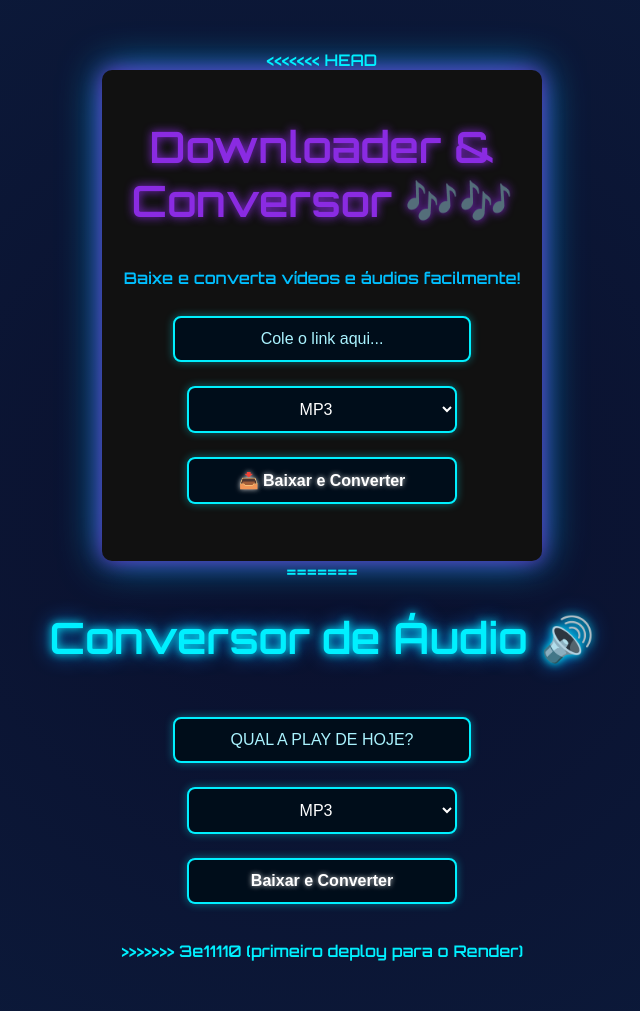
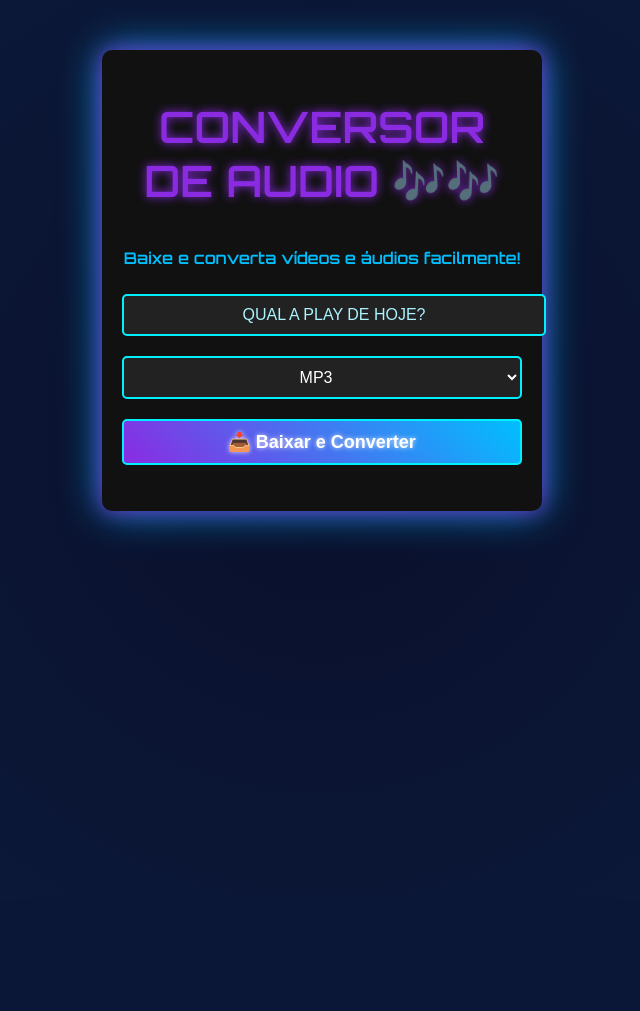
Before and after one commit to blackoutt444/conversor-de-audio, a Flask app: page / in a window 1280 px wide. Shown: the whole page, without its empty margins (318-958 px from the left). After the commit the page ends 535 px from the top, so only its background shows below. Run offline with Flask 3, Linux system fonts and the light colour scheme.

Commit message:
Atualização com estilo ciberpunk e correção do layout

```diff
--- a/templates/index.html
+++ b/templates/index.html
@@ -1,22 +1,30 @@
 <!DOCTYPE html>
-<<<<<<< HEAD
 <html lang="pt-br">
 <head>
     <meta charset="UTF-8">
     <meta name="viewport" content="width=device-width, initial-scale=1.0">
     <link rel="icon" type="image/png" href="{{ url_for('static', filename='favicon.png') }}">
-    <title>Downloader & Conversor </title>
+    <title>Downloader & Conversor 🎶🎶</title>
     <style>
-        /* Fundo preto e fontes */
+        @import url('https://fonts.googleapis.com/css2?family=Orbitron:wght@600&display=swap');
+
         body {
-            font-family: Arial, sans-serif;
-            background-color: #000;
-            color: white;
+            background: radial-gradient(circle at center, #0a0f2c 0%, #0c1c3d 100%);
+            color: #00f0ff;
+            font-family: 'Orbitron', sans-serif;
             text-align: center;
-            padding: 20px;
+            padding: 50px;
+            margin: 0;
+            min-height: 100vh;
         }
 
-        /* Container centralizado com bordas neon */
+        h1 {
+            font-size: 2.7rem;
+            color: #00f0ff;
+            text-shadow: 0 0 8px #00f0ff, 0 0 20px #0088ff;
+            margin-bottom: 40px;
+        }
+
         .container {
             max-width: 400px;
             margin: auto;
@@ -26,12 +34,11 @@
             box-shadow: 0 0 20px rgba(138, 43, 226, 0.8), 0 0 40px rgba(0, 191, 255, 0.8);
         }
 
-        /* Estilos para os inputs e botões */
         input, select, button {
             width: 100%;
             margin: 10px 0;
             padding: 10px;
-            border: 2px solid #00bfff;
+            border: 2px solid #00f0ff;
             border-radius: 5px;
             background: #222;
             color: white;
@@ -40,13 +47,15 @@
             outline: none;
         }
 
-        /* Efeito neon nos inputs ao focar */
+        input::placeholder {
+            color: #aaf3ff;
+        }
+
         input:focus, select:focus {
             border-color: #8a2be2;
             box-shadow: 0 0 10px #8a2be2;
         }
 
-        /* Botão estilizado com efeito neon */
         button {
             background: linear-gradient(45deg, #8a2be2, #00bfff);
             color: white;
@@ -62,21 +71,29 @@
             transform: scale(1.05);
         }
 
-        /* Mensagem de status */
         #status {
             margin-top: 15px;
             font-weight: bold;
             color: #00bfff;
             text-shadow: 0 0 10px #8a2be2;
         }
+
+        a {
+            color: #00f0ff;
+            text-decoration: underline;
+        }
+
+        a:hover {
+            color: #ffffff;
+        }
     </style>
 </head>
 <body>
     <div class="container">
-        <h1 style="color: #8a2be2; text-shadow: 0 0 10px #8a2be2;">Downloader & Conversor 🎶🎶</h1>
+        <h1 style="color: #8a2be2; text-shadow: 0 0 10px #8a2be2;">CONVERSOR DE AUDIO 🎶🎶</h1>
         <p style="color: #00bfff;">Baixe e converta vídeos e áudios facilmente!</p>
 
-        <input type="text" id="url" placeholder="Cole o link aqui..." />
+        <input type="text" id="url" placeholder="QUAL A PLAY DE HOJE?" />
 
         <select id="format">
             <option value="mp3">MP3</option>
@@ -122,121 +139,5 @@
             }
         }
     </script>
-=======
-<html lang="pt-BR">
-<head>
-  <meta charset="UTF-8">
-  <title>Conversor de Áudio 🎵</title>
-  <link rel="icon" href="{{ url_for('static', filename='favicon.png') }}">
-  <style>
-    @import url('https://fonts.googleapis.com/css2?family=Orbitron:wght@600&display=swap');
-
-    body {
-      background: radial-gradient(circle at center, #0a0f2c 0%, #0c1c3d 100%);
-      color: #00f0ff;
-      font-family: 'Orbitron', sans-serif;
-      text-align: center;
-      padding: 50px;
-      margin: 0;
-      min-height: 100vh;
-    }
-
-    h1 {
-      font-size: 2.7rem;
-      color: #00f0ff;
-      text-shadow: 0 0 8px #00f0ff, 0 0 20px #0088ff;
-      margin-bottom: 40px;
-    }
-
-    input, select, button {
-      background: #000d1a;
-      border: 2px solid #00f0ff;
-      color: #ffffff;
-      padding: 12px;
-      margin: 12px;
-      border-radius: 8px;
-      font-size: 1rem;
-      transition: 0.3s ease;
-      width: 270px;
-      box-shadow: 0 0 8px #00f0ff66;
-    }
-
-    input::placeholder {
-      color: #aaf3ff;
-    }
-
-    button:hover {
-      background-color: #0088ff;
-      box-shadow: 0 0 15px #00f0ffcc;
-      cursor: pointer;
-    }
-
-    #status {
-      margin-top: 25px;
-      font-weight: bold;
-      color: #00f0ff;
-      text-shadow: 0 0 10px #00f0ff88;
-    }
-
-    a {
-      color: #00f0ff;
-      text-decoration: underline;
-    }
-
-    a:hover {
-      color: #ffffff;
-    }
-  </style>
-</head>
-<body>
-  <h1>Conversor de Áudio 🔊</h1>
-
-  <input type="text" id="url" placeholder="QUAL A PLAY DE HOJE?"><br>
-
-  <select id="formato">
-    <option value="mp3">MP3</option>
-    <option value="wav">WAV</option>
-    <option value="ogg">OGG</option>
-    <option value="flac">FLAC</option>
-    <option value="aac">AAC</option>
-  </select><br>
-
-  <button onclick="baixar()">Baixar e Converter</button>
-
-  <div id="status"></div>
-
-  <script>
-    async function baixar() {
-      const url = document.getElementById("url").value.trim();
-      const format = document.getElementById("formato").value;
-      const status = document.getElementById("status");
-
-      if (!url) {
-        status.textContent = "🚫 Insira um link válido.";
-        return;
-      }
-
-      status.textContent = "🔄 Enviando requisição ao servidor...";
-
-      try {
-        const response = await fetch("/download", {
-          method: "POST",
-          headers: { "Content-Type": "application/json" },
-          body: JSON.stringify({ url, format })
-        });
-
-        const data = await response.json();
-
-        if (data.success) {
-          status.innerHTML = `✅ Download pronto! <a href="${data.file}" target="_blank">Clique aqui para baixar</a>`;
-        } else {
-          status.textContent = `Erro: ${data.error}`;
-        }
-      } catch (e) {
-        status.textContent = `❌ Erro na requisição: ${e}`;
-      }
-    }
-  </script>
->>>>>>> 3e11110 (primeiro deploy para o Render)
 </body>
 </html>
```
Lines whose indentation alone changed are shown as unchanged.
